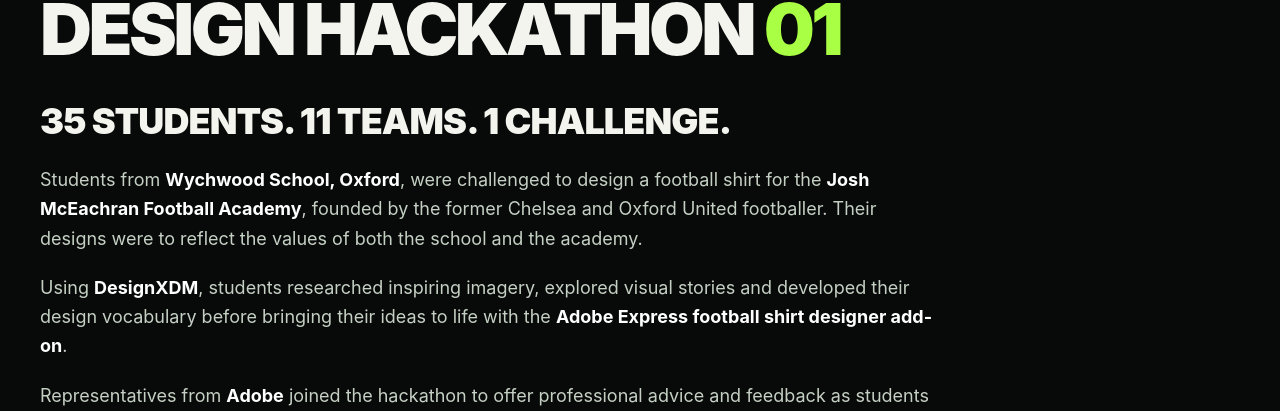
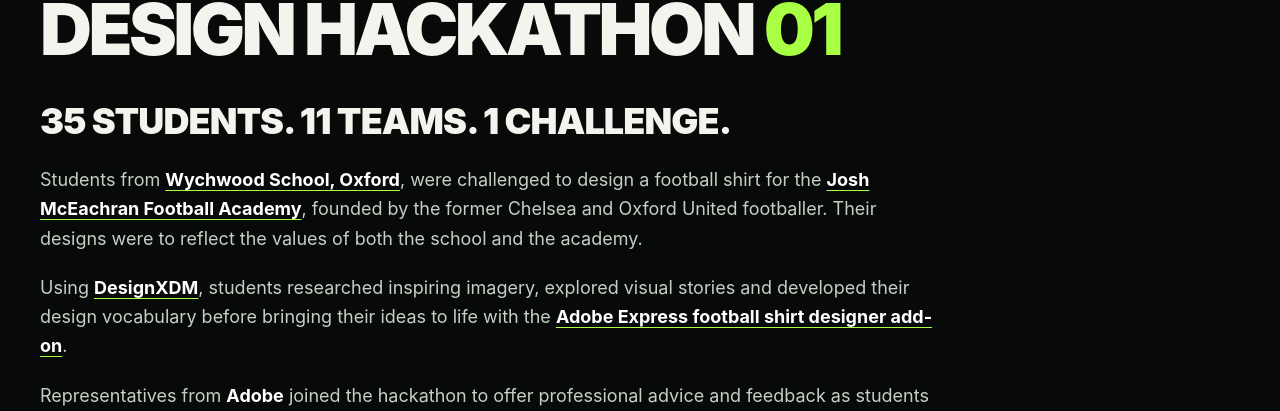
Before and after one commit to bulandun/CreateXDM, a Next.js app: page / in a window 1280 px wide. Shown: the part 2952-3363 px from the top of the page. Built offline with nearby package versions, Linux system fonts and the light colour scheme.

Commit message:
Link hackathon school, academy, DesignXDM, and Adobe Express add-on

```diff
--- a/components/student-gallery.tsx
+++ b/components/student-gallery.tsx
@@ -40,8 +40,8 @@
         <h2 className="mt-5 text-5xl font-black uppercase leading-[0.96] tracking-tighter md:text-7xl">DESIGN HACKATHON <span className="text-[#a8ff43]">01</span></h2>
         <h3 className="mt-9 text-2xl font-black uppercase tracking-tight md:text-4xl">35 STUDENTS. 11 TEAMS. 1 CHALLENGE.</h3>
         <div className="mt-6 max-w-4xl space-y-5 text-lg leading-relaxed text-[#c5d0c4]">
-          <p>Students from <strong className="text-white">Wychwood School, Oxford</strong>, were challenged to design a football shirt for the <strong className="text-white">Josh McEachran Football Academy</strong>, founded by the former Chelsea and Oxford United footballer. Their designs were to reflect the values of both the school and the academy.</p>
-          <p>Using <strong className="text-white">DesignXDM</strong>, students researched inspiring imagery, explored visual stories and developed their design vocabulary before bringing their ideas to life with the <strong className="text-white">Adobe Express football shirt designer add-on</strong>.</p>
+          <p>Students from <a href="https://wychwoodschool.org/" target="_blank" rel="noopener noreferrer" className="font-bold text-white underline decoration-[#a8ff43] underline-offset-4 transition hover:text-[#a8ff43]">Wychwood School, Oxford</a>, were challenged to design a football shirt for the <a href="https://joshmceachranacademy.com/" target="_blank" rel="noopener noreferrer" className="font-bold text-white underline decoration-[#a8ff43] underline-offset-4 transition hover:text-[#a8ff43]">Josh McEachran Football Academy</a>, founded by the former Chelsea and Oxford United footballer. Their designs were to reflect the values of both the school and the academy.</p>
+          <p>Using <a href="https://www.designxdm.com/" target="_blank" rel="noopener noreferrer" className="font-bold text-white underline decoration-[#a8ff43] underline-offset-4 transition hover:text-[#a8ff43]">DesignXDM</a>, students researched inspiring imagery, explored visual stories and developed their design vocabulary before bringing their ideas to life with the <a href="https://adobesparkpost.app.link/TR9Mb7TXFLb?addOnId=w66kkn532" target="_blank" rel="noopener noreferrer" className="font-bold text-white underline decoration-[#a8ff43] underline-offset-4 transition hover:text-[#a8ff43]">Adobe Express football shirt designer add-on</a>.</p>
           <p>Representatives from <strong className="text-white">Adobe</strong> joined the hackathon to offer professional advice and feedback as students presented their designs and explained the stories behind them.</p>
           <p className="border-l-2 border-[#a8ff43] pl-5 font-bold text-white">The winning design will become a real football shirt.</p>
         </div>
```
